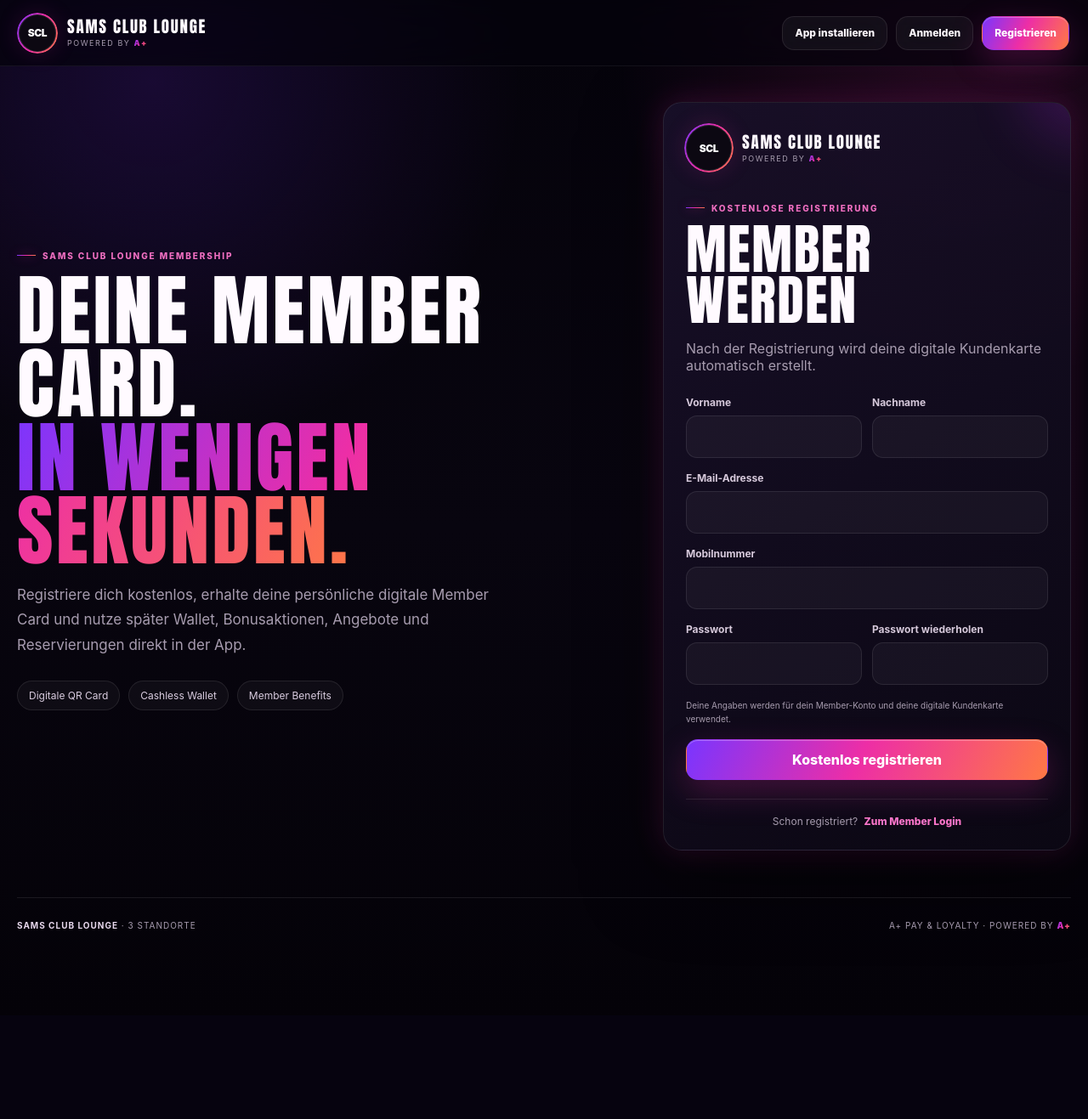
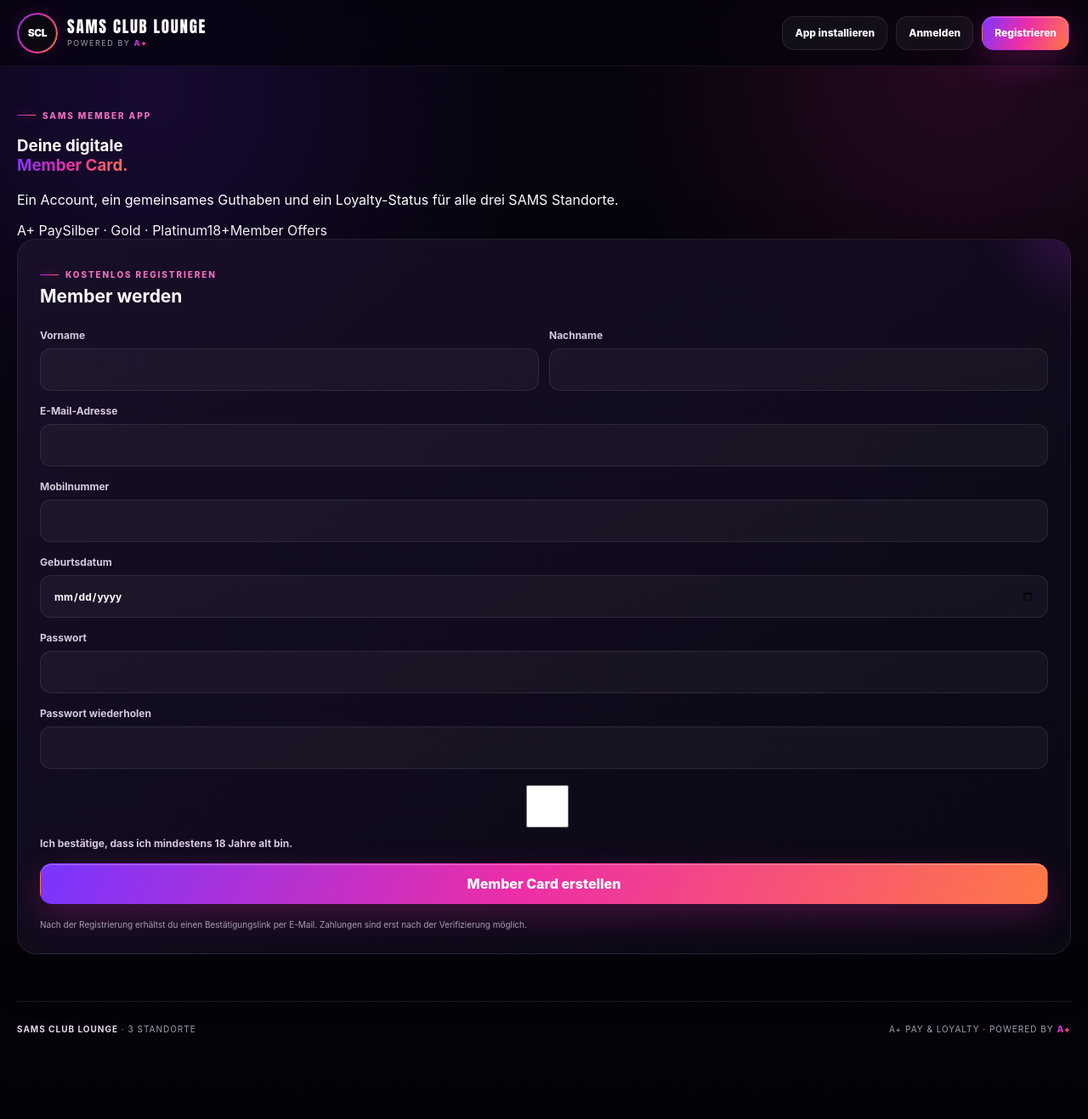
Before and after one commit to hsdarestani/apluscard, a Django app: template cards/templates/cards/register.html in a window 1280 px wide. Shown: the whole page at 85% size. Before the commit the page ends 1093 px from the top, so only its background shows below. Run offline with Django 5.2, Linux system fonts and the light colour scheme; the template is opened without the code that fills it: values that come from a table or form of the project are taken from there, others are empty.

Commit message:
Require birthday, age and email verification at signup

```diff
--- a/cards/templates/cards/register.html
+++ b/cards/templates/cards/register.html
@@ -1,59 +1,31 @@
 {% extends 'cards/base.html' %}
 {% block title %}Member werden · SAMS Club Lounge{% endblock %}
 {% block content %}
-<section class="auth-wrap">
-  <div class="auth-story">
-    <span class="eyebrow">SAMS Club Lounge Membership</span>
-    <h2>Deine Member Card.<br><span class="gradient-text">In wenigen Sekunden.</span></h2>
-    <p>Registriere dich kostenlos, erhalte deine persönliche digitale Member Card und nutze später Wallet, Bonusaktionen, Angebote und Reservierungen direkt in der App.</p>
-    <div class="hero-badges">
-      <span class="hero-badge">Digitale QR Card</span>
-      <span class="hero-badge">Cashless Wallet</span>
-      <span class="hero-badge">Member Benefits</span>
-    </div>
-  </div>
-
-  <div class="panel auth-panel register-panel">
-    <div class="auth-brand"><span class="brand-emblem">SCL</span><span class="brand-copy"><strong>SAMS CLUB LOUNGE</strong><small>powered by <span class="aplus-signature">A+</span></small></span></div>
-    <span class="eyebrow">Kostenlose Registrierung</span>
-    <h1>Member werden</h1>
-    <p class="muted">Nach der Registrierung wird deine digitale Kundenkarte automatisch erstellt.</p>
-
-    {% if form.non_field_errors %}<div class="message error">{{ form.non_field_errors|join:" " }}</div>{% endif %}
-    <form method="post" class="stack-form" novalidate>
-      {% csrf_token %}
+<section class="auth-layout">
+  <article class="auth-copy">
+    <span class="eyebrow">SAMS Member App</span>
+    <h1>Deine digitale<br><span class="gradient-text">Member Card.</span></h1>
+    <p>Ein Account, ein gemeinsames Guthaben und ein Loyalty-Status für alle drei SAMS Standorte.</p>
+    <div class="feature-pills"><span>A+ Pay</span><span>Silber · Gold · Platinum</span><span>18+</span><span>Member Offers</span></div>
+  </article>
+  <article class="panel registration-card">
+    <div class="section-heading"><div><span class="eyebrow">Kostenlos registrieren</span><h2>Member werden</h2></div></div>
+    <form method="post" class="stack-form">{% csrf_token %}
+      {% if form.non_field_errors %}<div class="form-errors">{{ form.non_field_errors }}</div>{% endif %}
       <div class="two-col">
-        <label>Vorname
-          <input type="text" name="first_name" value="{{ form.first_name.value|default:'' }}" autocomplete="given-name" required>
-          {% for error in form.first_name.errors %}<small class="field-error">{{ error }}</small>{% endfor %}
-        </label>
-        <label>Nachname
-          <input type="text" name="last_name" value="{{ form.last_name.value|default:'' }}" autocomplete="family-name" required>
-          {% for error in form.last_name.errors %}<small class="field-error">{{ error }}</small>{% endfor %}
-        </label>
+        <label>Vorname{{ form.first_name }}{{ form.first_name.errors }}</label>
+        <label>Nachname{{ form.last_name }}{{ form.last_name.errors }}</label>
       </div>
-      <label>E-Mail-Adresse
-        <input type="email" name="email" value="{{ form.email.value|default:'' }}" autocomplete="email" inputmode="email" required>
-        {% for error in form.email.errors %}<small class="field-error">{{ error }}</small>{% endfor %}
-      </label>
-      <label>Mobilnummer
-        <input type="tel" name="phone" value="{{ form.phone.value|default:'' }}" autocomplete="tel" inputmode="tel" required>
-        {% for error in form.phone.errors %}<small class="field-error">{{ error }}</small>{% endfor %}
-      </label>
-      <div class="two-col">
-        <label>Passwort
-          <input type="password" name="password1" autocomplete="new-password" required>
-          {% for error in form.password1.errors %}<small class="field-error">{{ error }}</small>{% endfor %}
-        </label>
-        <label>Passwort wiederholen
-          <input type="password" name="password2" autocomplete="new-password" required>
-          {% for error in form.password2.errors %}<small class="field-error">{{ error }}</small>{% endfor %}
-        </label>
-      </div>
-      <p class="form-note">Deine Angaben werden für dein Member-Konto und deine digitale Kundenkarte verwendet.</p>
-      <button class="button primary full" type="submit">Kostenlos registrieren</button>
+      <label>E-Mail-Adresse{{ form.email }}{{ form.email.errors }}</label>
+      <label>Mobilnummer{{ form.phone }}{{ form.phone.errors }}</label>
+      <label>Geburtsdatum{{ form.birth_date }}{{ form.birth_date.errors }}</label>
+      <label>Passwort{{ form.password1 }}{{ form.password1.errors }}</label>
+      <label>Passwort wiederholen{{ form.password2 }}{{ form.password2.errors }}</label>
+      <label class="consent-row">{{ form.age_confirmed }}<span>{{ form.age_confirmed.label }}</span></label>
+      {{ form.age_confirmed.errors }}
+      <button class="button primary full" type="submit">Member Card erstellen</button>
+      <p class="form-note">Nach der Registrierung erhältst du einen Bestätigungslink per E-Mail. Zahlungen sind erst nach der Verifizierung möglich.</p>
     </form>
-    <p class="auth-switch">Schon registriert? <a class="text-link" href="{% url 'login' %}">Zum Member Login</a></p>
-  </div>
+  </article>
 </section>
 {% endblock %}
```
